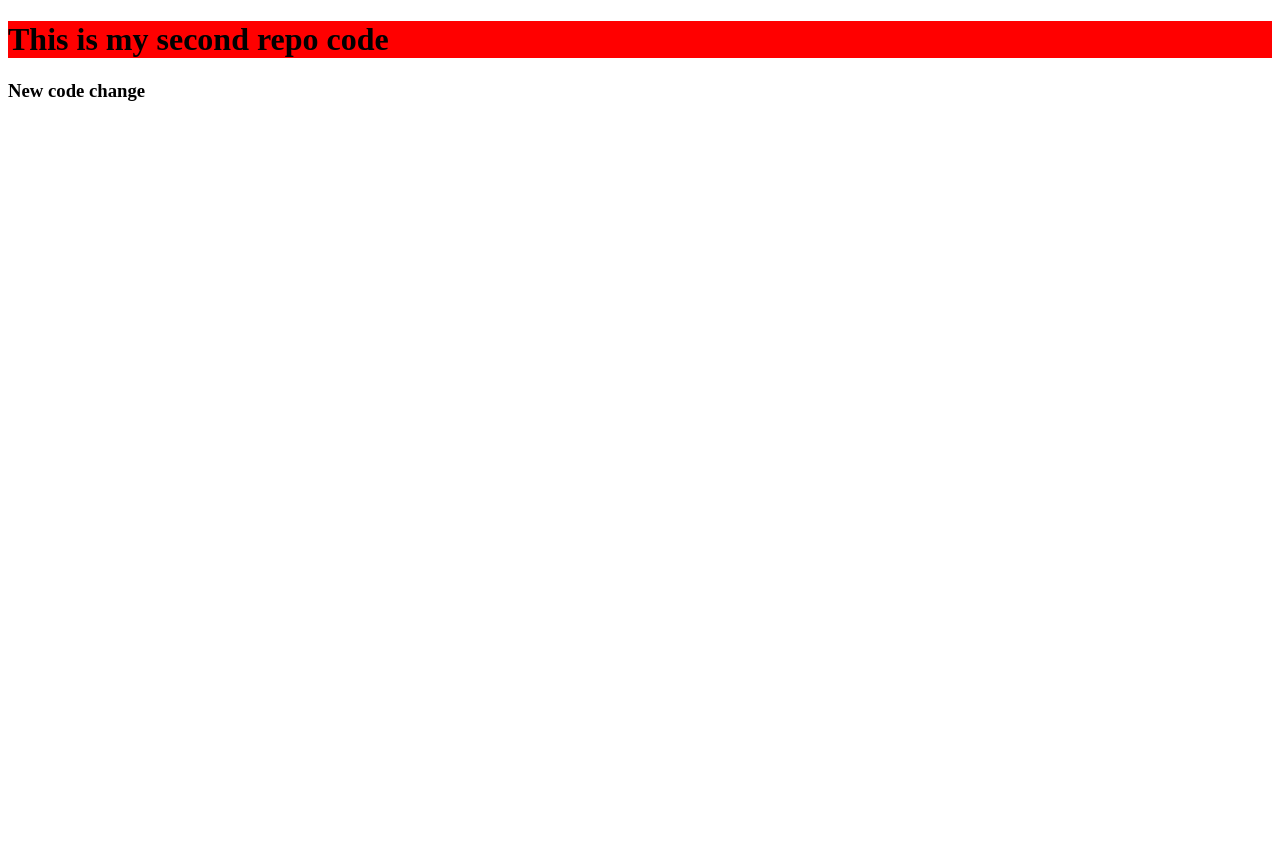
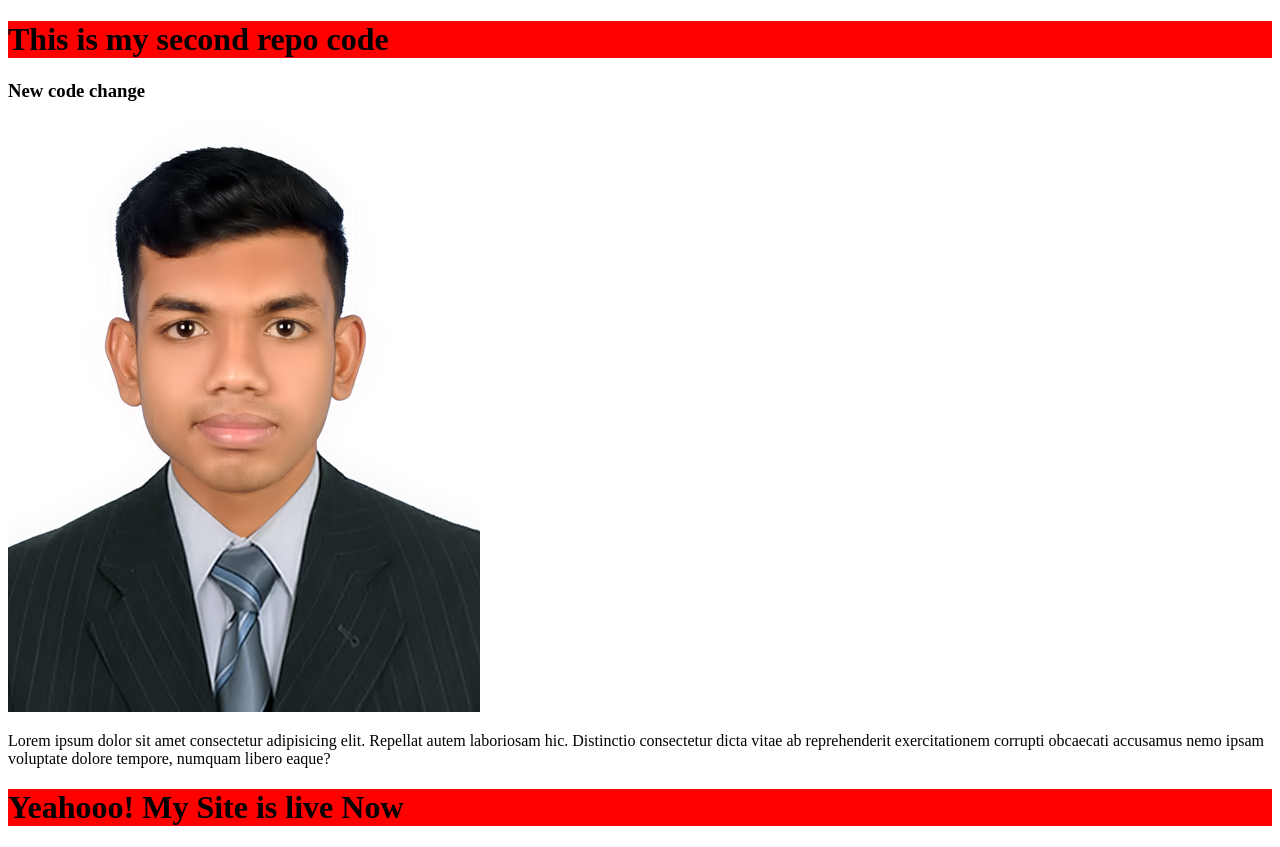
Before and after one commit to tanverrana/my-second-repo, a plain HTML site: page index.html in a window 1280 px wide. Before the commit the page ends 800 px from the top, so only its background shows below. Drawn offline with Linux system fonts and the light colour scheme.

Commit message:
image added

```diff
--- a/index.html
+++ b/index.html
@@ -10,5 +10,9 @@
 <body>
     <h1>This is my second repo code</h1>
     <h3>New code change</h3>
+    <img src="pic.JPG" alt="">
+    <p>Lorem ipsum dolor sit amet consectetur adipisicing elit. Repellat autem laboriosam hic. Distinctio consectetur dicta vitae ab reprehenderit exercitationem corrupti obcaecati accusamus nemo ipsam voluptate dolore tempore, numquam libero eaque?</p>
+    <h1>Yeahooo! My Site is live Now</h1>
+
 </body>
 </html>
```
Also changed, not shown: pic.JPG (added).
